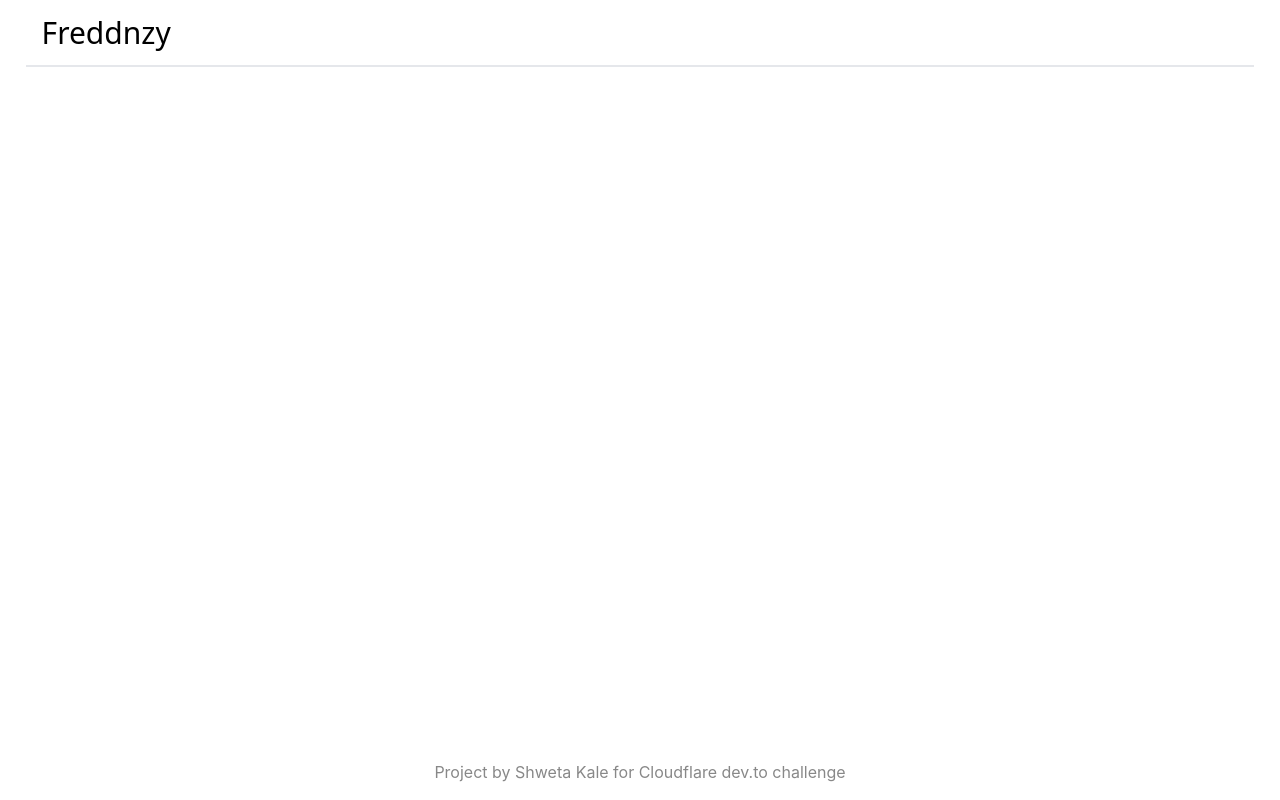
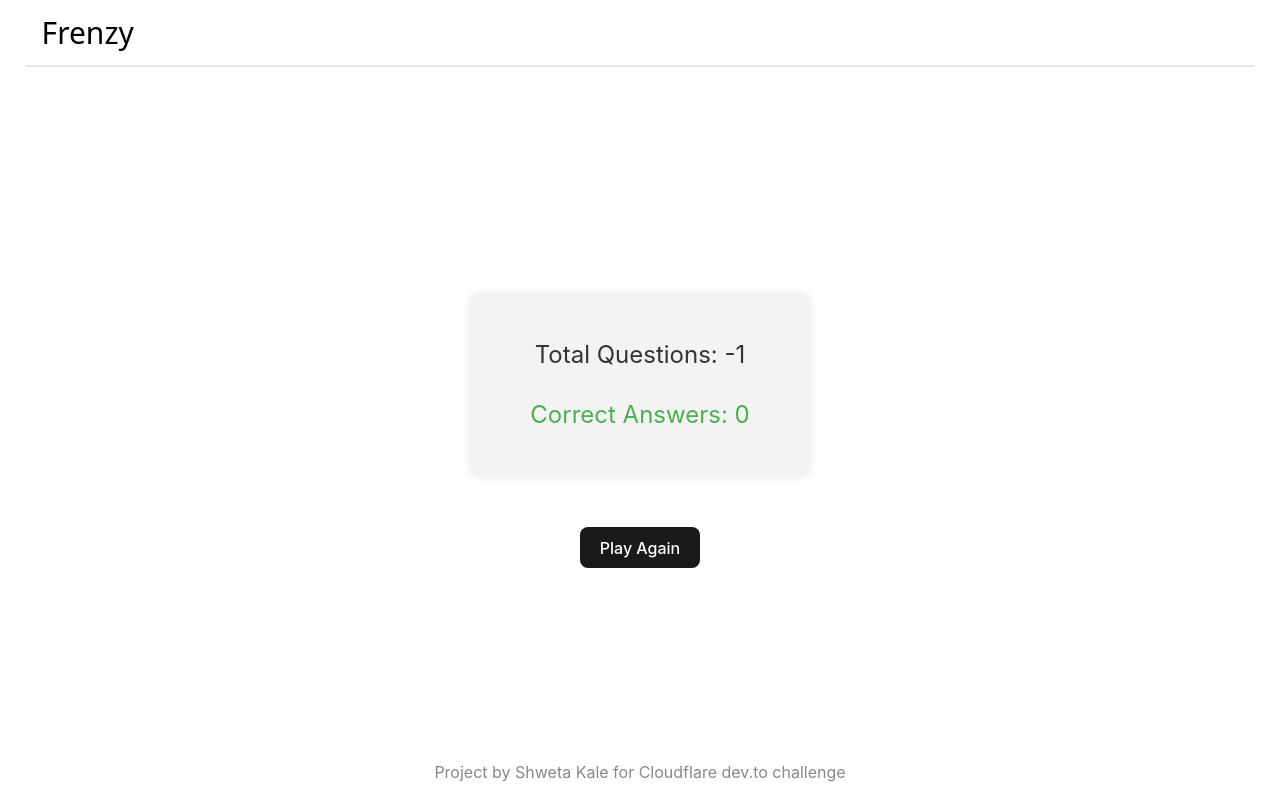
Before and after one commit to raibove/frenzy, a React (Vite) app: page /score in a window 1280 px wide. Built offline with nearby package versions, Linux system fonts and the light colour scheme; no server answers; a web font is replaced by a local one.

Commit message:
update UI and improve performance

```diff
--- a/src/App.tsx
+++ b/src/App.tsx
@@ -7,14 +7,16 @@ import Header from "./components/Header";
 import { Routes, Route } from "react-router-dom";
 import { QuestionData } from "./types";
 import Game from "./components/Game";
+import Score from "./components/Score";
 
 const BASE_URL = "https://frenzy.yikew40375.workers.dev";
 
 function App() {
   const [questions, setQuestions] = useState<QuestionData[]>([]);
-  const [currentQuestion, setCurrentQuestion] = useState(-1);
-  // const [imageData, setImageData] = useState<string | null>(null);
-  // const [options, setOptions] = useState<string[] | null>(null);
+  const [currentQuestionNo, setCurrentQuestionNo] = useState(-1);
+  const [loading, setLoading] = useState(false);
+  const [correctAnswers, setCorrectAnswers] = useState(0);
+  const [error, setError] = useState<null | string>(null)
 
   const handleGetTitles = async (query: string) => {
     const resp = await fetch(`${BASE_URL}/options?query=${query}`);
@@ -27,64 +29,89 @@ function App() {
   };
 
   const handleGetImage = async (title: string) => {
+    try{
       const resp = await fetch(`${BASE_URL}/image?title=${title}`);
       // const r = await resp.blob();
       // const url = URL.createObjectURL( r );
-
+      if (!resp.ok) {
+        setError('Faced some issue fetching image, please reload the page to start again.')
+      }
       const buff = await resp.arrayBuffer();
       const blob = new Blob([buff]);
       const url = URL.createObjectURL(blob);
-    if (url) return url;
+      return url || "";
+    } catch(e){
+      setError('Faced some issue fetching image, please reload the page to start again.')
       return "";
+    }
   };
 
-  const getQuestion = async () => {
+  const getQuestion = async (showLoader = false) => {
     console.log("get question", questions.length);
+    showLoader && setLoading(true);
     const randomTopic = selectRandomTitle(randomTopics);
     const titles = await handleGetTitles(randomTopic);
     const formattedTitles = extractTitles(titles);
     const randomTitle = selectRandomTitle(formattedTitles);
     const img = await handleGetImage(randomTitle);
-    // setImageData(img)
     const questionData: QuestionData = {
       options: formattedTitles,
       imageData: img,
       answer: randomTitle,
     };
-    setQuestions([...questions, questionData]);
 
-    if (window.location.pathname === "/quiz" && currentQuestion === -1) {
+    setQuestions((prevQuestion) => {return [...prevQuestion, questionData]});
+
+    if (window.location.pathname === "/quiz" && currentQuestionNo === -1) {
       console.log("updated currentQuestion");
-      setCurrentQuestion(0);
+      setCurrentQuestionNo(0);
     }
-
-    // if (questions.length < 3) {
-    //   setTimeout(() => {
-    //     getQuestion();
-    //   }, 1000);
-    // }
+    showLoader && setLoading(false);
   };
 
   useEffect(() => {
     getQuestion();
-  }, []);
+  }, [currentQuestionNo]);
+
+  useEffect(()=>{
+    getQuestion(true);
+  },[])
 
   return (
     <div className="container">
       <Header />
       <div className="content">
+        {error && <h2>{error}</h2>}
         <Routes>
           <Route
             path="/"
-            element={<Landing setCurrentQuestion={setCurrentQuestion} />}
+            element={<Landing setCurrentQuestionNo={setCurrentQuestionNo} />}
           />
           <Route
             path="/quiz"
             element={
               <Game
                 questions={questions}
-                currentQuestionNo={currentQuestion}
-                setCurrentQuestion={setCurrentQuestion}
+                currentQuestionNo={currentQuestionNo}
+                setCurrentQuestionNo={setCurrentQuestionNo}
+                loading={loading}
+                setLoading={setLoading}
+                getQuestion={getQuestion}
+                setCorrectAnswers={setCorrectAnswers}
+              />
+            }
+          />
+           <Route
+            path="/score"
+            element={
+              <Score
+               totalQuestion={currentQuestionNo}
+               correctAnswer={correctAnswers}
+               resetQuestions={()=>{
+                setCurrentQuestionNo(-1);
+                setQuestions([])
+                setLoading(true)
+               }}
               />
             }
           />
--- a/src/components/Game/index.css
+++ b/src/components/Game/index.css
@@ -1,18 +1,22 @@
-/* QuizComponent.css */
 .quiz-container {
   text-align: center;
-  margin-top: 50px;
+  margin-top: 20px;
 }
 
 .quiz-image {
-  max-height: 400px; /* Adjust as needed */
+  max-width: 40%; /* Image will scale down to fit its container */
+  height: auto; /* Maintain aspect ratio */
 }
 
 .options {
   margin-top: 20px;
+  display: flex;
+  flex-wrap: wrap; /* Allow options to wrap to the next line if necessary */
+  justify-content: center; /* Center options horizontally */
 }
 
 .option {
+  flex: 1; /* Equal width for all options */
   padding: 10px 20px;
   margin: 5px;
   border: 2px solid #333;
@@ -21,6 +25,8 @@
   cursor: pointer;
   outline: none;
   transition: background-color 0.3s;
+  font-size: 16px;
+  flex-basis: 45%;
 }
 
 .option:hover {
@@ -29,21 +35,30 @@
 
 .correct {
   background-color: green !important;
+  color: white;
 }
 
 .wrong {
   background-color: red !important;
+  color: white;
 }
 
-.animate-background {
-  animation: changeBackground 2s linear forwards;
+.ques{
+  color: #888;
+  font-weight: 600;
+  font-size: 20px;
 }
 
-@keyframes changeBackground {
-  0% {
-    background-position: 0% 0%;
+@media screen and (max-width: 768px) {
+
+  .options {
+    flex-direction: column; /* Stack options vertically */
+    align-items: center; /* Center options vertically */
   }
-  100% {
-    background-position: 100% 100%;
+
+  .option {
+    flex-basis: auto; /* Reset flex-basis for full width on smaller screens */
+    width: 80%;
+    font-size: 13px;
   }
 }
--- a/src/components/Game/index.tsx
+++ b/src/components/Game/index.tsx
@@ -1,65 +1,65 @@
-import { useEffect, useState } from "react";
+import { useState } from "react";
 import { QuestionData } from "../../types";
 import "./index.css";
+import { useNavigate } from "react-router-dom";
 
 interface Props {
   questions: QuestionData[];
   currentQuestionNo: number;
-  setCurrentQuestion: (questionNo: number) => void;
+  setCurrentQuestionNo: (questionNo: number) => void;
+  loading: boolean;
+  setLoading: (loading: boolean) => void;
+  getQuestion: (showLoading: boolean) => void;
+  setCorrectAnswers: React.Dispatch<React.SetStateAction<number>>
 }
 
 const Game = (props: Props) => {
-  const [currentQuestion, setCurrentQuestion] = useState<QuestionData | null>(
-    null,
-  );
   const [selectedOption, setSelectedOption] = useState<null | string>(null);
-  useEffect(() => {
-    console.log(
-      "<< totlal questions",
-      props.questions.length,
-      props.currentQuestionNo,
-    );
-    if (
-      props.currentQuestionNo < 0 ||
-      props.currentQuestionNo > props.questions.length
-    ) {
-      setCurrentQuestion(null);
-    } else {
-      setCurrentQuestion(props.questions[props.currentQuestionNo]);
-    }
-  }, [props.currentQuestionNo]);
+
+  const navigate = useNavigate();
 
   const checkAnswer = (option: string) => {
     setSelectedOption(option);
-    // setIsCorrect(option === correctAnswer);
+    if(option === props.questions[props.currentQuestionNo].answer) {
+      props.setCorrectAnswers((prevCorrectAns)=> { return prevCorrectAns+1} )
+    }
     setTimeout(() => {
-      setSelectedOption(null);
-      //   setIsCorrect(false);
+      props.setCurrentQuestionNo(props.currentQuestionNo + 1);
+      const showLoading = props.questions.length - 1 <= props.currentQuestionNo;
+      props.getQuestion(showLoading);
     }, 2000);
   };
 
   return (
     <div>
-      {currentQuestion && (
+      { props.loading && !props.questions[props.currentQuestionNo] &&
+        (
+          <div>
+            Loading
+          </div>
+        )
+      }
+      {!props.loading && props.questions[props.currentQuestionNo] && (
         <div className="quiz-container">
+          <p className="ques">Guess the prompt for image below</p>
           <img
-            src={currentQuestion.imageData}
-            alt={currentQuestion.answer}
+            src={props.questions[props.currentQuestionNo].imageData}
+            alt={props.questions[props.currentQuestionNo].answer}
             className="quiz-image"
           />
           <div className="options">
-            {currentQuestion.options.map((option, index) => (
+            {props.questions[props.currentQuestionNo].options.map((option, index) => (
               <button
                 key={index}
-                className={`option ${selectedOption === option ? (selectedOption === currentQuestion.answer ? "correct" : "wrong") : ""}`}
+                className={`option ${selectedOption === option ? (selectedOption === props.questions[props.currentQuestionNo].answer ? "correct" : "wrong") : ""}`}
                 onClick={() => checkAnswer(option)}
-                //    disabled={selectedOption !== null}
               >
                 {option}
               </button>
             ))}
           </div>
-          answer: {currentQuestion.answer}
+          {/* answer: {props.questions[props.currentQuestionNo].answer} */}
+          <button onClick={()=>{navigate('/score')}} style={{marginTop: '7vh'}}>End Game</button>
         </div>
       )}
     </div>
--- a/src/components/Header/index.tsx
+++ b/src/components/Header/index.tsx
@@ -2,7 +2,7 @@ import "./index.css";
 const Header = () => {
   return (
     <div className="header-logo-con">
-      <h1 className="header-logo">Freddnzy</h1>
+      <h1 className="header-logo">Frenzy</h1>
     </div>
   );
 };
--- a/src/components/Landing/index.tsx
+++ b/src/components/Landing/index.tsx
@@ -2,9 +2,9 @@ import { useNavigate } from "react-router-dom";
 import "./index.css";
 
 const Landing = ({
-  setCurrentQuestion,
+  setCurrentQuestionNo,
 }: {
-  setCurrentQuestion: (question: number) => void;
+  setCurrentQuestionNo: (question: number) => void;
 }) => {
   const navigate = useNavigate();
   return (
@@ -16,7 +16,7 @@ const Landing = ({
       </p>
       <button
         onClick={() => {
-          setCurrentQuestion(0);
+          setCurrentQuestionNo(0);
           navigate("/quiz");
         }}
       >
--- /dev/null
+++ b/src/components/Score/index.css
@@ -0,0 +1,20 @@
+.scorecard {
+    width: 300px;
+    margin: 50px auto;
+    padding: 20px;
+    background-color: #f3f3f3;
+    border-radius: 10px;
+    box-shadow: 0 0 10px rgba(0, 0, 0, 0.1);
+}
+
+.score {
+    font-size: 24px;
+    text-align: center;
+    color: #4caf50;
+}
+
+.total {
+    font-size: 24px;
+    text-align: center;
+    color: #333;
+}
--- /dev/null
+++ b/src/components/Score/index.tsx
@@ -0,0 +1,27 @@
+import { useNavigate } from 'react-router-dom';
+import './index.css'
+
+interface ScoreCard {
+    totalQuestion: number;
+    correctAnswer: number;
+    resetQuestions: ()=> void;
+}
+
+const Score = ({totalQuestion, correctAnswer, resetQuestions}: ScoreCard)=> {
+    const navigate = useNavigate();
+
+    return (
+        <div>
+        <div className='scorecard'>
+            <p className='total'>Total Questions: {totalQuestion}</p>
+            <p className='score'>Correct Answers: {correctAnswer}</p>
+        </div>
+        <button onClick={()=> {
+            resetQuestions();
+            navigate('/quiz');
+        }}>Play Again</button>
+        </div>
+    )
+}
+
+export default Score;
```
Also changed, not shown: src/utils.ts (indentation only). Lines whose indentation alone changed are shown as unchanged.
